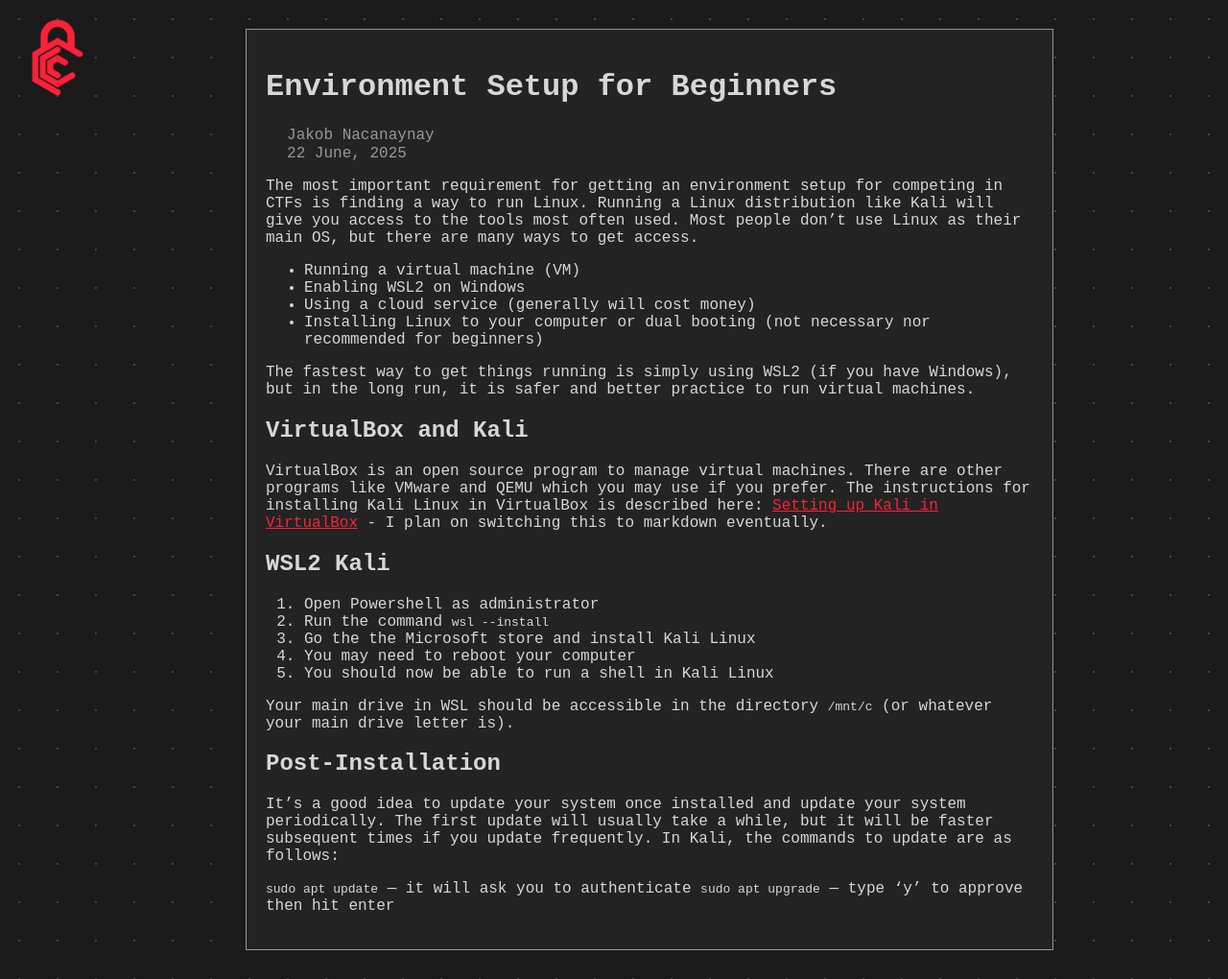
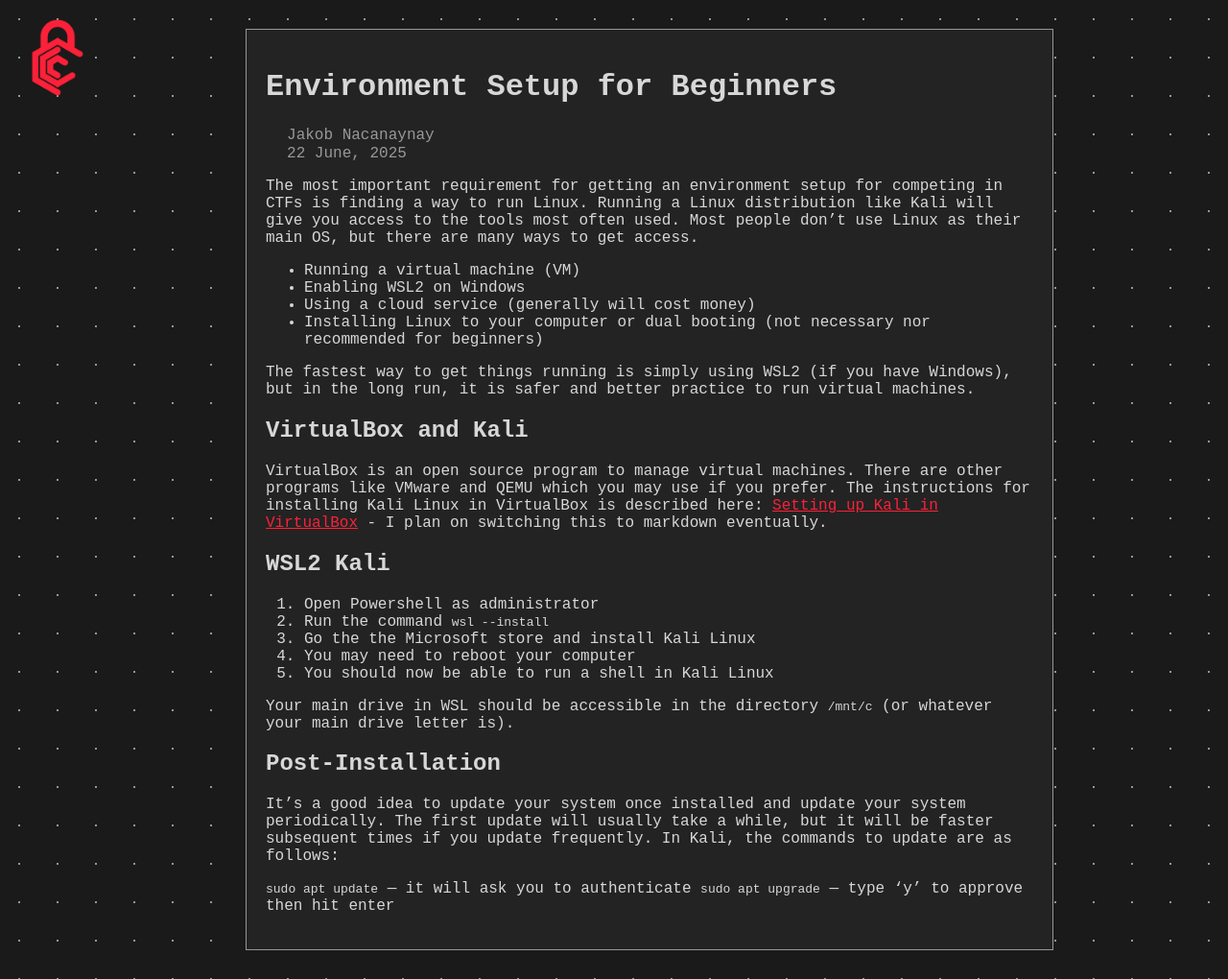
Before and after one commit to Cornell-Cybersecurity-Club/Cornell-Cybersecurity-Club.github.io, a Jekyll site: the page built from _posts/2025-06-22-environment-setup-for-beginners.md, in a window 1280 px wide. Shown: the whole page at 96% size. Built offline with Jekyll 4.4.1, drawn with Linux system fonts in a browser that asks for light colours; some web fonts are replaced.

Commit message:
Color and accessibility updates

```diff
--- a/_layouts/home.html
+++ b/_layouts/home.html
@@ -12,8 +12,8 @@
   <title>Cornell Cybersecurity Club Blog</title>
 </head>
 <body>
-  <div class="home-container">
-    <div class="fancy-title alt-backing"><img src="/assets/images/logo.png" alt="CCY Lock Logo"><h1>Blog @ Cornell Cyber</h1></div>
+  <main class="home-container">
+    <header class="fancy-title alt-backing"><img src="/assets/images/logo.png" alt="CCY Lock Logo"><h1>Blog @ Cornell Cyber</h1></header>
     <h2>Featured</h2>
       {% assign featured_posts = site.tags['featured'] %}
       <div class="post-card-container">
@@ -27,6 +27,6 @@
       {% include post-card.html post=post %}
       {% endfor %}
     </div>
-  </div>
+  </main>
 </body>
 </html>
--- a/_layouts/post.html
+++ b/_layouts/post.html
@@ -16,7 +16,7 @@
 </head>
 <body>
     {% include home-icon.html %}
-    <div class="content alt-backing">
+    <main class="content alt-backing">
             <h1>{{ page.title }}</h1>
             <div class="info">
         <span class="icon">&#xf415</span> {{ page.author }}
@@ -24,7 +24,7 @@
         <span class="icon">&#xf00ed</span> {{ page.pretty-date }}
         </div>
             {{ content }}
-    </div>
+    </main>
     <script>
         MathJax = {
             tex: {
--- a/assets/css/base.css
+++ b/assets/css/base.css
@@ -4,7 +4,6 @@
     --primary-red: #fb2139;
     --alt-red: #ee828f;
     --primary-bg: #1a1a1a;
-    --dots-bg: #444444;
     --alt-bg: #232323;
     --border-color: #969696;
 }
@@ -12,7 +11,7 @@
 body {
     margin: 0;
     background-color: var(--primary-bg);
-    background-image: radial-gradient(circle at center, var(--dots-bg) 1px, transparent 0);
+    background-image: radial-gradient(circle at center, var(--border-color) 1px, transparent 0);
     background-size: 40px 40px;
     min-height: 100vh;
     width: 100%;
```
Lines whose indentation alone changed are shown as unchanged.
